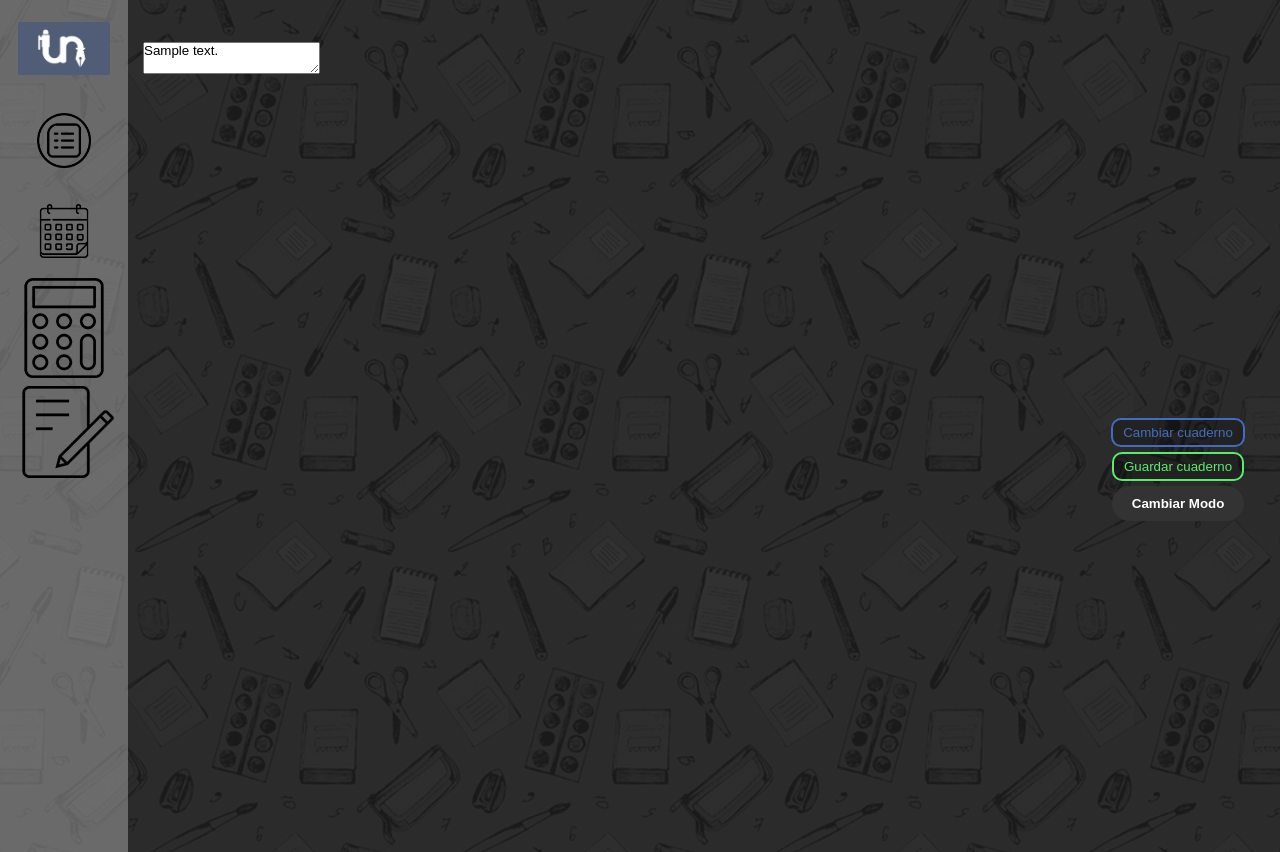
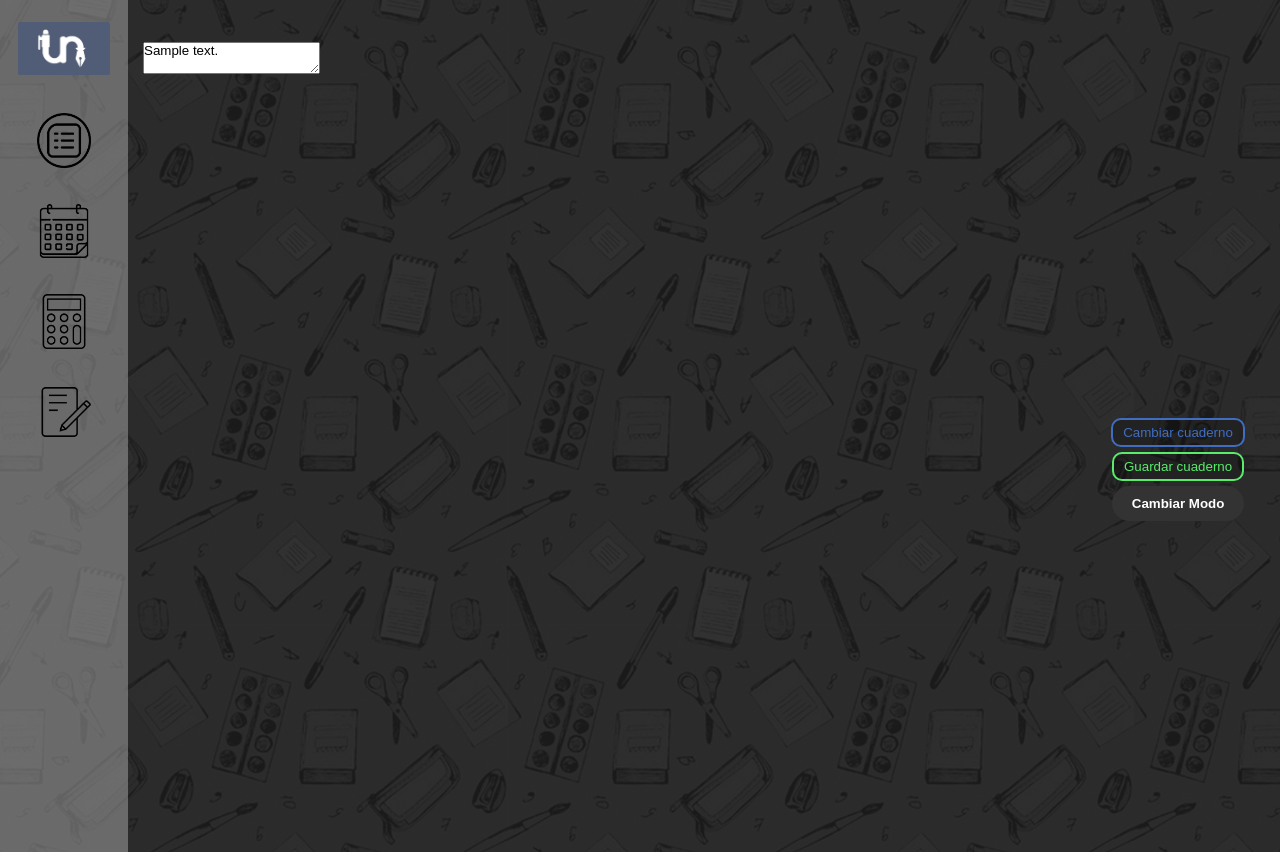
Before and after one commit to dieramirezma/unAgenda, a Flask app: page /cuaderno in a window 1280 px wide. Run offline with Flask 3, Linux system fonts and the light colour scheme; the visitor is signed in with stand-in values (Sample User, id 1); tables that the repository leaves empty or names only in its code hold one stand-in row (values such as "Sample post"); data that the repository does not hold is empty; parts of the project's set-up code (start-up, migrations or seed data) failed here and were passed over; some libraries are stand-ins or nearby versions.

Commit message:
Update cuaderno.html

```diff
--- a/templates/cuaderno.html
+++ b/templates/cuaderno.html
@@ -17,7 +17,7 @@
             border-radius: 10px; /* Bordes redondeados más marcados */
             z-index: 100;
             opacity: 15;
-            transition: opacity 0.3s ease-in-out; /* Animación de opacidad */
+            transition: opacity 0.0s ease-in-out; /* Animación de opacidad */
             box-shadow: 0 4px 6px rgba(0, 0, 0, 0.1); /* Sombra más suave */
             min-width: 200px; /* Ancho mínimo del menú */
         }
@@ -58,12 +58,12 @@
                 </div>
             </a>
             <a href="calculator">
-                <div class "iconBox">
+                <div class="iconBox">
                     <img class="iconImage" src="{{url_for('static', filename='img/calculatorindexmini.png')}}" width="100" />
                 </div>
             </a>
             <a href="cuaderno">
-                <div class "iconBox">
+                <div class="iconBox">
                     <img class="iconImage" src="{{url_for('static', filename='img/notebookmini.png')}}" width="100" />
                 </div>
             </a>
@@ -101,6 +101,7 @@
             let darkStylesheet = document.getElementById('dark-stylesheet');
             let menuDesplegable = document.getElementById('menuDesplegable');
             let btnCambiarCuaderno = document.getElementById('btnCambiarCuaderno');
+            let toggleDarkModeButton = document.getElementById('toggleDarkMode');
 
             function toggleDarkMode() {
                 isDarkMode = !isDarkMode;
@@ -109,6 +110,23 @@
                 if (editor) {
                     editor.destroy();
                 }
+
+                // Realiza una solicitud AJAX para actualizar el valor en la base de datos
+                fetch('/actualizar_modo_oscuro', {
+                    method: 'POST',
+                    headers: {
+                        'Content-Type': 'application/json'
+                    },
+                    body: JSON.stringify({ modoOscuro: isDarkMode })
+                })
+                    .then(response => response.json())
+                    .then(data => {
+                        console.log('Modo oscuro actualizado en la base de datos:', data.message);
+                    })
+                    .catch(error => {
+                        console.error('Error al actualizar el modo oscuro:', error);
+                    });
+
                 tinymce.init({
                     selector: '#mytextarea',
                     plugins: "lists",
@@ -150,7 +168,7 @@
             }
 
             btnCambiarCuaderno.addEventListener('click', toggleMenu);
-        document.getElementById('toggleDarkMode').addEventListener('click', toggleDarkMode);
+            toggleDarkModeButton.addEventListener('click', toggleDarkMode);
 
             tinymce.init({
                 selector: '#mytextarea',
```
Lines whose indentation alone changed are shown as unchanged.
